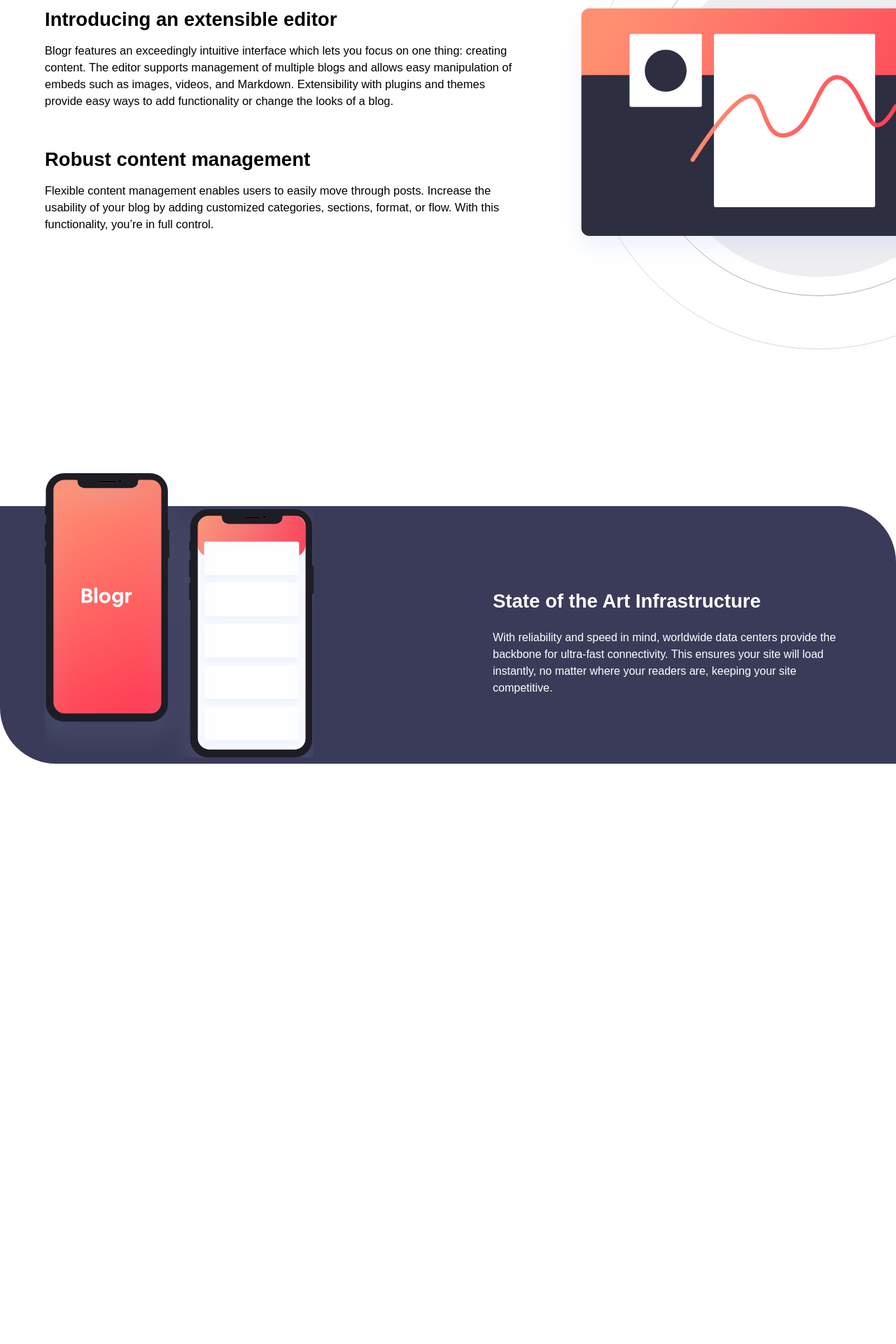
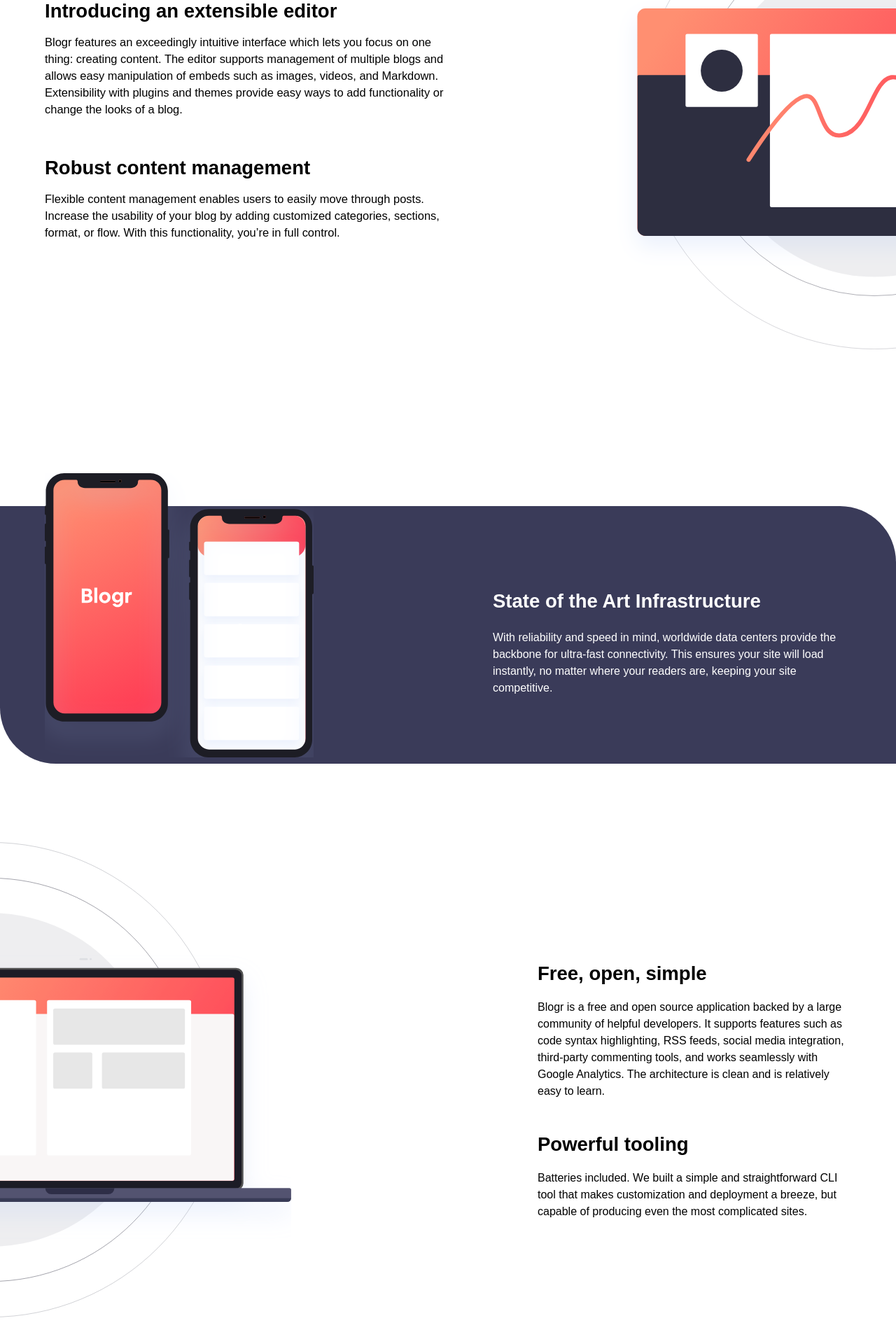
Before and after one commit to IssamAth/blog-landing-page-main, a React (Create React App) app: page / in a window 1280 px wide. Shown: the part 1076-2996 px from the top of the page at 70% size. Before the commit the page ends 2167 px from the top, so only its background shows below. Built offline with nearby package versions, Linux system fonts and the light colour scheme.

Commit message:
sixth commit

```diff
--- a/src/App.jsx
+++ b/src/App.jsx
@@ -3,6 +3,8 @@
 import IMG1 from '../src/images/illustration-editor-mobile.jpg';
 import IMG2 from '../src/images/illustration-editor-desktop.svg';
 import IMG3 from '../src/images/illustration-phones-cropped.svg';
+import IMG4 from '../src/images/illustration-laptop-desktop-cropped.svg';
+import IMG5 from '../src/images/illustration-laptop-mobile-cropped.svg';
 
 const getWidth = () => document.documentElement.clientWidth;
 
@@ -16,8 +18,24 @@
   }, []);
 
   return (
-    <div className=' md:w-55v'>
-      {width >= 600 ? <img src={IMG2} className='' alt="" /> : <img src={IMG1} alt="" />}
+    <div className=' md:w-55v '>
+      {width >= 767 ? <img src={IMG2} className='' alt="" /> : <img src={IMG1} alt="" />}
+    </div>
+  );
+};
+
+const ResponsiveImageTwo = () => {
+  const [width1, setWidth1] = useState(getWidth());
+
+  useEffect(() => {
+    const resize = () => setWidth1(getWidth());
+    window.addEventListener('resize', resize);
+    return () => window.removeEventListener('resize', resize);
+  }, []);
+
+  return (
+    <div className=''>
+      {width1 >= 767 ? <img src={IMG4} className='' alt="" /> : <img src={IMG5} alt="" />}
     </div>
   );
 };
@@ -84,19 +102,19 @@
             <h2>Designed for the future</h2>
           </div>
           {/* FLEX ITEM */}
-          <div className='flex flex-col mt-10 md:flex-row-reverse md:relative md:items-center'>
+          <div className='flex flex-col mt-10 md:flex-row-reverse md:relative md:items-center md:w-full md:justify-between'>
             {/* IMAGE */}
-            <div className=' md:-mr-40 xl:-mr-72 lg:-mr-55 '>
+            <div className=' md:-mr-40 xl:-mr-85 lg:-mr-55 '>
               <ResponsiveImage />
             </div>
             {/* BOTH ARTICLES */}
-            <div className=' flex flex-col my-10 md:w-35v md:pr-14'>
+            <div className=' flex flex-col my-10 md:w-45v md:pr-0 lg:pr-14 xl:pr-0'>
               {/* FIRST ARTICLE */}
               <article className=' '>
                 <div className=' text-center text-2xlnHalf font-bold my-4 md:text-left md:text-2xl lg:text-2xlnHalf'>
                   <h3>Introducing an extensible editor</h3>
                 </div>
-                <div className=' text-center text-bigbase md:text-left md:text-bsm lg:text-bigbase'>
+                <div className=' text-center text-bigbase md:text-left md:text-sm xl:text-bigbase'>
                   <p>Blogr features an exceedingly intuitive interface which lets you focus on one thing: creating content. The editor supports management of multiple blogs and allows easy manipulation of embeds such as images, videos, and Markdown. Extensibility with plugins and themes provide easy ways to add functionality or change the looks of a blog.</p>
                 </div>
               </article>
@@ -105,7 +123,7 @@
                 <div className=' text-center text-2xlnHalf font-bold my-4 md:text-left md:text-2xl lg:text-2xlnHalf'>
                   <h3>Robust content management</h3>
                 </div>
-                <div className=' text-center text-bigbase md:text-left md:text-bsm lg:text-bigbase'>
+                <div className=' text-center text-bigbase md:text-left md:text-sm xl:text-bigbase'>
                   <p>Flexible content management enables users to easily move through posts. Increase the usability of your blog by adding customized categories, sections, format, or flow. With this functionality, you’re in full control.</p>
                 </div>
               </article>
@@ -137,6 +155,44 @@
           </div>
         </div>
       </section>
+
+
+      {/* FIFTH PART */}
+      <section className=' mt-16 mb-10 md:mt-28 md:overflow-hidden'>
+        {/* CONTAINER */}
+        <div className=' container mx-auto'>
+          {/* FLEX ITEM */}
+          <div className=' flex flex-col md:flex-row md:justify-between md:items-center md:h-full'>
+            {/* IMAGE PHONE */}
+            <div className=' md:w-60v mb-9 md:-ml-52 xl:-ml-98 md:mb-8'>
+              <ResponsiveImageTwo />
+            </div>
+            {/* BOTH ARTICLES */}
+            <div className=' flex flex-col md:w-40v xl:w-35v'>
+               {/* ARTICLE ONE */}
+              <article className=' mt-5 md:my-0'>
+                <div className=' text-center text-2xlnHalf font-bold mb-5 md:text-left md:text-xlnHalf xl:text-2xlnHalf'>
+                  <h2>Free, open, simple</h2>
+                </div>
+                {/* PARAGRAPH */}
+                <div className=' text-center md:text-left md:mb-0  md:text-bxs xl:text-base'>
+                  <p>Blogr is a free and open source application backed by a large community of helpful developers. It supports features such as code syntax highlighting, RSS feeds, social media integration, third-party commenting tools, and works seamlessly with Google Analytics. The architecture is clean and is relatively easy to learn.</p>
+                </div>
+              </article>
+              {/* ARTICLE TWO */}
+              <article className=' mt-9 md:mt-12'>
+                <div className=' text-center text-2xlnHalf font-bold mb-5 md:text-left md:text-xlnHalf xl:text-2xlnHalf'>
+                  <h2>Powerful tooling</h2>
+                </div>
+                {/* PARAGRAPH */}
+                <div className=' text-center md:text-left md:mb-0 md:text-bxs xl:text-base'>
+                  <p>Batteries included. We built a simple and straightforward CLI tool that makes customization and deployment a breeze, but capable of producing even the most complicated sites.</p>
+                </div>
+              </article>
+            </div>
+          </div>
+        </div>
+      </section>
     </div>
   );
 };
--- a/tailwind.config.js
+++ b/tailwind.config.js
@@ -126,8 +126,10 @@
       64: '16rem',
       72: '18rem',
       80: '20rem',
+      82: '22rem',
       85: '23rem',
-      96: '24rem',
+      90: '24rem',
+      96: '25rem',
       98: '26rem',
       100: '30rem'
     },
@@ -956,6 +958,7 @@
 			"25v": "25vw",
 			"27.5v": "27.5vw",
 			"30v": "30vw",
+			"35v": "35vw",
 			"40v": "40vw",
 			"45v": "45vw",
 			"50v": "50vw",
```
Also changed, not shown: src/images/illustration-laptop-desktop-cropped.svg (added), src/images/illustration-laptop-mobile-cropped.svg (added).
